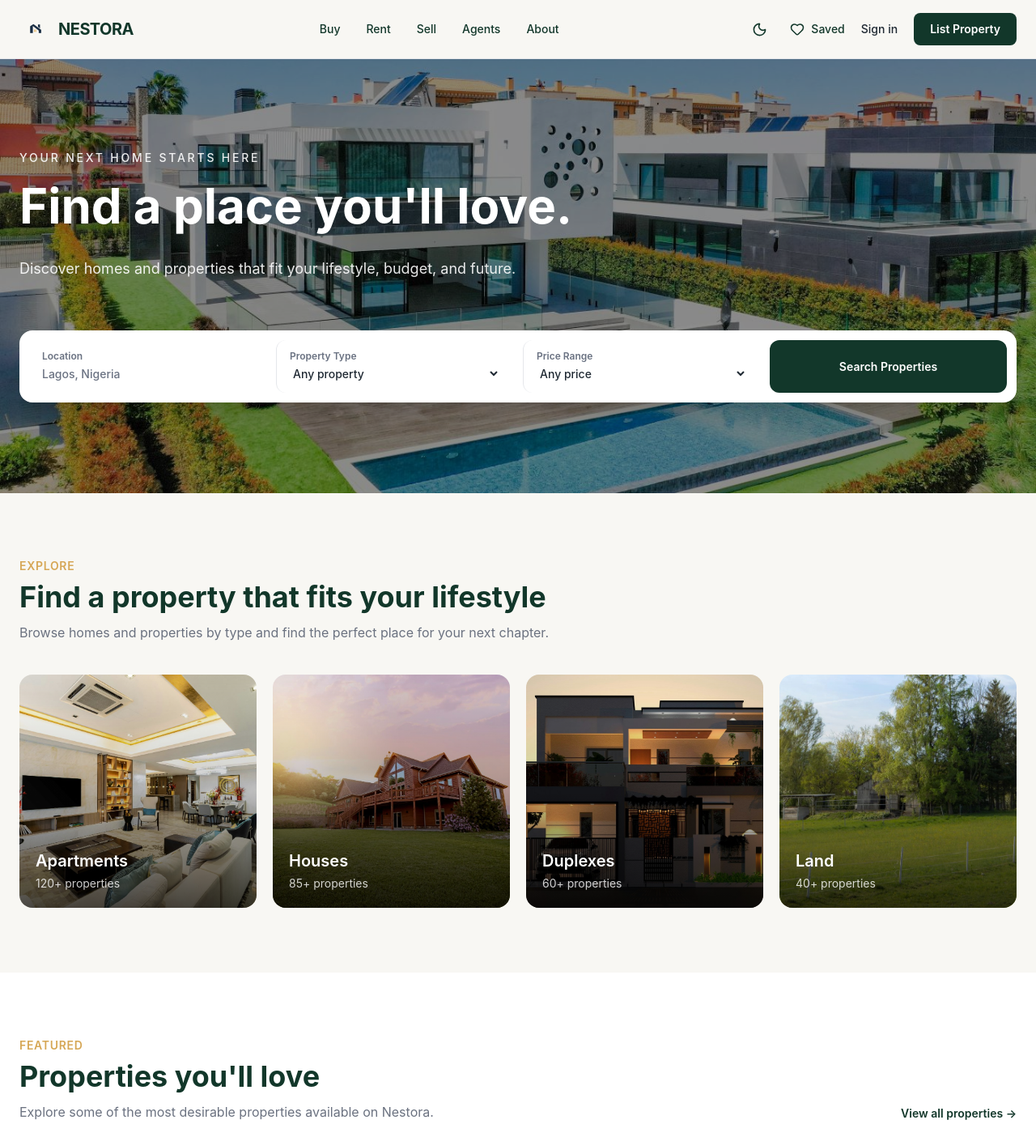
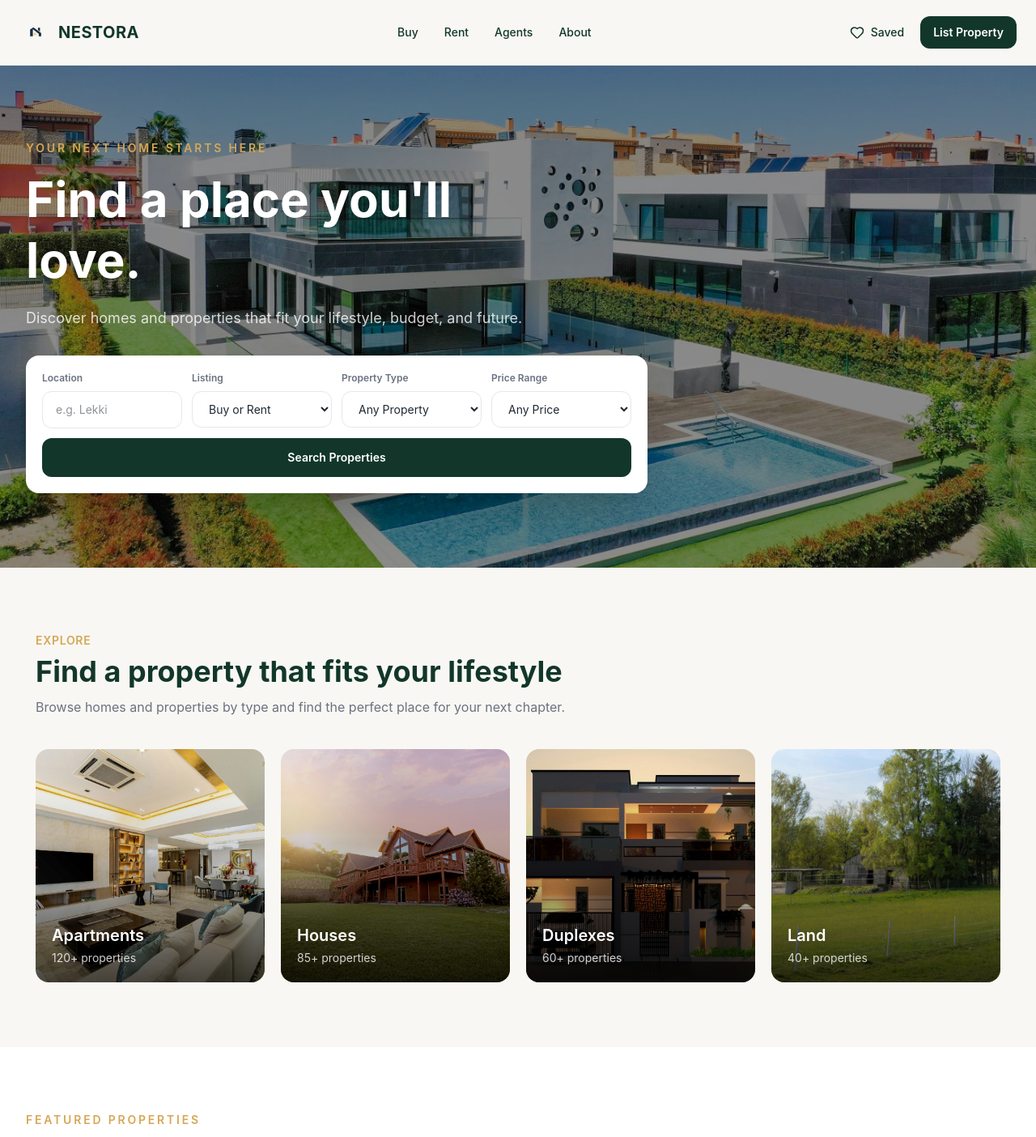
Before and after one commit to Kelvinton/Nestora, a React (Vite) app: page / in a window 1280 px wide. Shown: the top 1404 px of the page at 81% size. Built offline with nearby package versions, Linux system fonts and the light colour scheme.

Commit message:
Modified: ListProperty and created a  NotFound page

```diff
--- a/src/components/home/Categories.jsx
+++ b/src/components/home/Categories.jsx
@@ -28,7 +28,7 @@ const categories = [
 
 function Categories() {
   return (
-    <section className="bg-[#F8F7F3] py-20">
+    <section className="bg-[#F8F7F3] py-20 px-4 md:px-5">
       <div className="mx-auto max-w-7xl px-6">
 
         {/* Section heading */}
--- a/src/components/home/FeaturedProperties.jsx
+++ b/src/components/home/FeaturedProperties.jsx
@@ -3,54 +3,45 @@ import PropertyCard from "./PropertyCard";
 import properties from "../../data/properties";
 
 function FeaturedProperties() {
+  const featuredProperties = properties.slice(0, 6);
+
   return (
-    <section className="bg-white py-20">
-      <div className="mx-auto max-w-7xl px-6">
-
-        <div className="mb-10 items-end justify-between gap-6 md:flex">
-
-            <div>
-                <p className="text-sm font-semibold uppercase tracking-wider text-[#D6A756]">
-                Featured
+    <section className="bg-white px-5 py-16 sm:px-6 lg:px-8 lg:py-20">
+      <div className="mx-auto max-w-7xl">
+        {/* Section heading */}
+        <div className="flex flex-col gap-4 sm:flex-row sm:items-end sm:justify-between">
+          <div className="max-w-2xl">
+            <p className="text-sm font-semibold uppercase tracking-[0.2em] text-[#D6A756]">
+              Featured properties
             </p>
 
-                <h2 className="mt-2 text-3xl font-bold text-[#12372A] md:text-4xl">
-                Properties you'll love
+            <h2 className="mt-2 text-3xl font-bold tracking-tight text-[#12372A] sm:text-4xl">
+              Homes worth taking a closer look at
             </h2>
 
-                <p className="mt-3 max-w-2xl text-[#6B7280]">
-                Explore some of the most desirable properties available
-                on Nestora.
+            <p className="mt-4 text-sm leading-7 text-gray-500 sm:text-base">
+              Explore some of our featured properties selected to
+              help you find your next home.
             </p>
           </div>
 
-
           <Link
             to="/properties"
-            className="hidden shrink-0 text-sm font-semibold text-[#12372A] transition-colors hover:text-[#D6A756] md:block">
+            className="shrink-0 text-sm font-semibold text-[#12372A] transition hover:text-[#D6A756]"
+          >
             View all properties →
           </Link>
-
         </div>
 
-            <div className="grid gap-6 md:grid-cols-2 lg:grid-cols-3">
-            {properties.map((property) => (
+        {/* Property grid */}
+        <div className="mt-10 grid gap-6 sm:grid-cols-2 lg:grid-cols-3">
+          {featuredProperties.map((property) => (
             <PropertyCard
               key={property.id}
               property={property}
             />
           ))}
         </div>
-
-            <div className="mt-8 text-center md:hidden">
-                <Link
-                    to="/properties"
-                    className="text-sm font-semibold text-[#12372A] transition-colors hover:text-[#D6A756]"
-                >
-                    View all properties →
-                </Link>
-            </div>
-
       </div>
     </section>
   );
--- a/src/components/home/Hero.jsx
+++ b/src/components/home/Hero.jsx
@@ -1,91 +1,171 @@
+import { useState } from "react";
+import { useNavigate } from "react-router-dom";
 import heroProperty from "../../assets/images/hero-property.jpg";
 
 function Hero() {
+  const navigate = useNavigate();
+
+  const [location, setLocation] = useState("");
+  const [listingType, setListingType] = useState("All");
+  const [propertyType, setPropertyType] = useState("Any");
+  const [priceRange, setPriceRange] = useState("All");
+
+  const handleSearch = () => {
+    const params = new URLSearchParams();
+
+    if (location.trim()) {
+      params.set("location", location.trim());
+    }
+
+    if (listingType !== "All") {
+      params.set(
+        "listing",
+        listingType === "Buy" ? "sale" : "rent"
+      );
+    }
+
+    if (propertyType !== "Any") {
+      params.set("type", propertyType);
+    }
+
+    if (priceRange !== "All") {
+      params.set("price", priceRange);
+    }
+
+    navigate(`/properties?${params.toString()}`);
+  };
+
   return (
-    <section
-      className="relative bg-cover bg-center"
-      style={{ backgroundImage: `url(${heroProperty})` }}
-    >
+    <section className="relative min-h-155 overflow-hidden">
+      {/* Background image */}
+      <img
+        src={heroProperty}
+        alt="Beautiful modern home"
+        className="absolute inset-0 h-full w-full object-cover"
+      />
 
       {/* Dark overlay */}
-        <div className="absolute inset-0 bg-black/45"></div>
+      <div className="absolute inset-0 bg-black/45" />
 
-      {/* Hero content */}
-        <div className="relative mx-auto max-w-7xl px-6 py-28">
-
-            <div className="max-w-3xl">
-                <p className="mb-3 text-xs font-medium uppercase tracking-[0.2em] text-white/90 sm:text-sm">
+      {/* Content */}
+      <div className="relative mx-auto flex min-h-155 max-w-7xl items-center px-5 py-7 sm:px-6 lg:px-8">
+        <div className="w-full max-w-3xl">
+          <p className="text-sm font-semibold uppercase tracking-[0.2em] text-[#D6A756]">
             Your next home starts here
           </p>
 
-                <h1 className="text-4xl font-bold leading-tight text-white md:text-6xl dark:text-gray-100">
+          <h1 className="mt-4 max-w-2xl text-4xl font-bold leading-tight text-white sm:text-5xl lg:text-6xl">
             Find a place you'll love.
           </h1>
 
-                <p className="mt-6 max-w-2xl text-lg leading-8 text-white/90">
+          <p className="mt-5 max-w-2xl text-base leading-7 text-white/80 sm:text-lg">
             Discover homes and properties that fit your lifestyle,
             budget, and future.
           </p>
 
-            </div>
-
-            {/* Search Content */}
-            <div className="relative z-20 mt-15 rounded-2xl bg-white p-3 shadow-xl dark:bg-[#18231F]">
-                <div className="grid gap-3 md:grid-cols-4">
-
+          {/* Search box */}
+          <div className="mt-8 rounded-2xl bg-white p-4 shadow-2xl sm:p-5">
+            <div className="grid gap-3 md:grid-cols-2 lg:grid-cols-4">
               {/* Location */}
-                    <div className="rounded-xl px-4 py-3">
-                    <label className="block text-xs font-semibold text-gray-500 dark:text-gray-400">
+              <div>
+                <label
+                  htmlFor="location"
+                  className="mb-2 block text-xs font-semibold text-gray-500"
+                >
                   Location
                 </label>
 
                 <input
+                  id="location"
                   type="text"
-                        placeholder="Lagos, Nigeria"
-                        className="mt-1 w-full bg-transparent text-sm font-medium text-[#1F2933] dark:text-gray-600 outline-none placeholder:text-gray-500 dark:placeholder:text-gray-400"
+                  placeholder="e.g. Lekki"
+                  value={location}
+                  onChange={(e) => setLocation(e.target.value)}
+                  className="w-full rounded-xl border border-gray-200 px-4 py-3 text-sm text-[#1F2933] outline-none transition focus:border-[#12372A]"
                 />
               </div>
 
-                    {/* Property Type */}
-                    <div className="rounded-xl px-4 py-3 md:border-l md:border-gray-200">
-                    <label className="block text-xs font-semibold text-gray-500 dark:text-gray-400">
+              {/* Listing type */}
+              <div>
+                <label
+                  htmlFor="listing"
+                  className="mb-2 block text-xs font-semibold text-gray-500"
+                >
+                  Listing
+                </label>
+
+                <select
+                  id="listing"
+                  value={listingType}
+                  onChange={(e) => {
+                    setListingType(e.target.value);
+                    setPriceRange("All");
+                  }}
+                  className="w-full rounded-xl border border-gray-200 bg-white px-4 py-3 text-sm text-[#1F2933] outline-none transition focus:border-[#12372A]"
+                >
+                  <option value="All">Buy or Rent</option>
+                  <option value="Buy">Buy</option>
+                  <option value="Rent">Rent</option>
+                </select>
+              </div>
+
+              {/* Property type */}
+              <div>
+                <label
+                  htmlFor="propertyType"
+                  className="mb-2 block text-xs font-semibold text-gray-500"
+                >
                   Property Type
                 </label>
 
-                    <select className="mt-1 w-full bg-transparent text-sm font-medium text-[#1F2933] dark:text-gray-600 outline-none">
-                        <option>Any property</option>
-                        <option>Apartment</option>
-                        <option>House</option>
-                        <option>Duplex</option>
+                <select
+                  id="propertyType"
+                  value={propertyType}
+                  onChange={(e) => setPropertyType(e.target.value)}
+                  className="w-full rounded-xl border border-gray-200 bg-white px-4 py-3 text-sm text-[#1F2933] outline-none transition focus:border-[#12372A]"
+                >
+                  <option value="Any">Any Property</option>
+                  <option value="Apartment">Apartment</option>
+                  <option value="House">House</option>
+                  <option value="Duplex">Duplex</option>
+                  <option value="Land">Land</option>
                 </select>
               </div>
 
               {/* Price */}
-                    <div className="rounded-xl px-4 py-3 md:border-l md:border-gray-200">
-                    <label className="block text-xs font-semibold text-gray-500 dark:text-gray-400">
+              <div>
+                <label
+                  htmlFor="price"
+                  className="mb-2 block text-xs font-semibold text-gray-500"
+                >
                   Price Range
                 </label>
 
-                    <select className="mt-1 w-full bg-transparent text-sm font-medium text-[#1F2933] dark:text-gray-600  outline-none">
-                        <option>Any price</option>
-                        <option>₦500k - ₦1m</option>
-                        <option>₦1m - ₦3m</option>
-                        <option>₦3m - ₦5m</option>
+                <select
+                  id="price"
+                  value={priceRange}
+                  onChange={(e) => setPriceRange(e.target.value)}
+                  className="w-full rounded-xl border border-gray-200 bg-white px-4 py-3 text-sm text-[#1F2933] outline-none transition focus:border-[#12372A]"
+                >
+                  <option value="All">Any Price</option>
+                  <option value="Under 70m">Under ₦70m</option>
+                  <option value="70m - 100m">₦70m - ₦100m</option>
+                  <option value="Above 100m">Above ₦100m</option>
                 </select>
-                    </div>
-
-                    {/* Search */}
-                    <button className="rounded-xl bg-[#12372A] px-6 py-3 text-sm font-semibold text-white transition hover:bg-[#315C48]">
-                    Search Properties
-                    </button>
-
               </div>
             </div>
 
+            {/* Search button */}
+            <button
+              type="button"
+              onClick={handleSearch}
+              className="mt-3 w-full rounded-xl bg-[#12372A] px-5 py-3.5 text-sm font-semibold text-white transition hover:bg-[#315C48]"
+            >
+              Search Properties
+            </button>
           </div>
-
-
-
+        </div>
+      </div>
     </section>
   );
 }
--- a/src/components/home/PropertyCard.jsx
+++ b/src/components/home/PropertyCard.jsx
@@ -16,7 +16,7 @@ function PropertyCard({ property }) {
   return (
     <article className="group overflow-hidden rounded-2xl border border-gray-200 bg-white shadow-sm transition duration-300 hover:-translate-y-1 hover:shadow-xl">
       {/* Property Image */}
-      <div className="relative h-64 overflow-hidden">
+      <div className="relative h-56 sm:h-64 overflow-hidden">
         <Link to={`/properties/${property.id}`}>
           <img
             src={property.images[0]}
--- a/src/components/layout/Layout.jsx
+++ b/src/components/layout/Layout.jsx
@@ -1,5 +1,5 @@
 import { Outlet } from "react-router-dom";
-import Navbar from "./Navbar";
+import Navbar from "./NavBar";
 import Footer from "./Footer";
 
 function Layout() {
--- a/src/components/layout/NavBar.jsx
+++ b/src/components/layout/NavBar.jsx
@@ -1,86 +1,101 @@
 import { useState } from "react";
 import { Heart, Menu, X } from "lucide-react";
-import { Link } from "react-router-dom";
+import {
+  Link,
+  NavLink,
+  useLocation,
+} from "react-router-dom";
 import logo from "../../assets/images/nestoraLogo.png";
-import DarkModeToggle from "./DarkModeToggle";
 import { useFavorites } from "../../context/FavoritesContext";
 
 function Navbar() {
-  const { favorites } = useFavorites();
   const [isMenuOpen, setIsMenuOpen] = useState(false);
 
+  const { favorites } = useFavorites();
+  const location = useLocation();
+
+  const currentListing = new URLSearchParams(
+    location.search
+  ).get("listing");
+
+  const closeMenu = () => {
+    setIsMenuOpen(false);
+  };
+
+  const navLinks = [
+    {
+      label: "Buy",
+      to: "/properties?listing=sale",
+      active: location.pathname === "/properties" &&
+        currentListing === "sale",
+    },
+    {
+      label: "Rent",
+      to: "/properties?listing=rent",
+      active: location.pathname === "/properties" &&
+        currentListing === "rent",
+    },
+    {
+      label: "Agents",
+      to: "/agents",
+      active: location.pathname === "/agents",
+    },
+    {
+      label: "About",
+      to: "/about",
+      active: location.pathname === "/about",
+    },
+  ];
+
   return (
-    <header className="sticky top-0 z-50 border-b border-gray-200 bg-[#F8F7F3]/95 backdrop-blur-md dark:border-gray-800 dark:bg-[#111817]/95">
-
-      <nav className="mx-auto flex h-18 max-w-7xl items-center justify-between px-6">
-
+    <header className="sticky top-0 z-50 border-b border-gray-200 bg-[#F8F7F3]/95 backdrop-blur-md">
+      <div className="mx-auto flex h-20 max-w-7xl items-center justify-between px-6">
         {/* Logo */}
-        <a href="/" className="flex items-center gap-2">
-
+        <Link
+          to="/"
+          onClick={closeMenu}
+          className="flex items-center gap-2"
+        >
           <img
             src={logo}
             alt="Nestora"
             className="h-10 w-10 object-contain"
           />
 
-          <span className="text-xl font-bold tracking-tight text-[#12372A] dark:text-white">
+          <span className="text-xl font-bold tracking-wide text-[#12372A]">
             NESTORA
           </span>
-
-        </a>
-
+        </Link>
 
         {/* Desktop Navigation */}
-        <div className="hidden items-center gap-8 md:flex">
-
-          <Link
-              to="/properties?listing=sale"
-              onClick={() => setIsMenuOpen(false)}
-              className="block py-3 text-sm font-medium text-[#12372A]"
+        <nav className="hidden items-center gap-8 md:flex">
+          {navLinks.map((link) => (
+            <NavLink
+              key={link.label}
+              to={link.to}
+              className={() =>
+              `text-sm font-medium transition-colors ${
+                link.active
+                  ? "text-[#D6A756]"
+                  : "text-[#12372A] hover:text-[#D6A756]"
+              }`
+            }
             >
-              Buy
-          </Link>
-
-          <Link
-            to="/properties?listing=rent"
-            className="text-sm font-medium text-[#12372A] transition-colors hover:text-[#D6A756]"
-          >
-            Rent
-          </Link>
-
-          <Link
-            to="/properties?listing=sale"
-            className="text-sm font-medium text-[#12372A] transition-colors hover:text-[#D6A756]"
-          >
-            Sell
-          </Link>
-
-          <Link
-            to="/agents"
-            className="text-sm font-medium text-[#12372A] transition-colors hover:text-[#D6A756]"
-          >
-            Agents
-          </Link>
-
-          <Link
-            to="/about"
-            className="text-sm font-medium text-[#12372A] transition-colors hover:text-[#D6A756]"
-          >
-            About
-          </Link>
-
-        </div>
-
+              {link.label}
+            </NavLink>
+          ))}
+        </nav>
 
         {/* Desktop Actions */}
         <div className="hidden items-center gap-5 md:flex">
-
-          <DarkModeToggle />
           <Link
             to="/favorites"
             className="relative flex items-center gap-2 text-sm font-medium text-[#12372A] transition-colors hover:text-[#D6A756]"
           >
-            <Heart size={18} />
+            <Heart
+              size={18}
+              fill={favorites.length > 0 ? "currentColor" : "none"}
+            />
 
             <span>Saved</span>
 
@@ -91,101 +106,69 @@ function Navbar() {
             )}
           </Link>
 
-          <button className="text-sm font-medium text-[#1F2933] transition-colors hover:text-[#12372A] dark:text-gray-200 dark:hover:text-white">
-            Sign in
-          </button>
-
           <Link
             to="/list-property"
-            className="rounded-lg bg-[#12372A] px-5 py-2.5 text-sm font-semibold text-white transition-colors hover:bg-[#315C48]"
+            className="rounded-xl bg-[#12372A] px-4 py-2.5 text-sm font-semibold text-white transition hover:bg-[#315C48]"
           >
             List Property
           </Link>
-
         </div>
 
+        {/* Mobile Menu Button */}
+        <button
+          type="button"
+          onClick={() => setIsMenuOpen((current) => !current)}
+          className="flex h-10 w-10 items-center justify-center rounded-lg text-[#12372A] transition hover:bg-gray-100 md:hidden"
+          aria-label={
+            isMenuOpen ? "Close navigation" : "Open navigation"
+          }
+          aria-expanded={isMenuOpen}
+        >
+          {isMenuOpen ? <X size={23} /> : <Menu size={23} />}
+        </button>
+      </div>
 
-        {/* Mobile Menu Button */}
-        <div className=" flex items-center gap-3 md:hidden">
-
-          <DarkModeToggle />
-          <button
-            onClick={() => setIsMenuOpen(!isMenuOpen)}
-            className="text-[#12372A] dark:text-white">
-
-            {isMenuOpen ? (
-              <X size={26} />
-            ) : (
-              <Menu size={26} />
-            )}
-          </button>
-        </div>
-
-      </nav>
-
-      {/* Mobile View */}
+      {/* Mobile Navigation */}
       <div
-        className={`overflow-hidden border-t border-gray-200 bg-[#F8F7F3] dark:border-gray-800 dark:bg-[#111817] transition-all duration-300 ease-in-out md:hidden ${
+        className={`overflow-hidden border-t border-gray-200 bg-[#F8F7F3] transition-all duration-300 ease-in-out md:hidden ${
           isMenuOpen
-            ? "max-h-125 opacity-100"
+            ? "max-h-150 opacity-100"
             : "max-h-0 opacity-0"
         }`}
       >
-        <div className="mx-auto max-w-7xl px-6 py-6">
-
-          {/* Navigation Links */}
-          <div className="flex flex-col gap-5">
-
-            <Link
-              to="/properties"
-              onClick={() => setIsMenuOpen(false)}
-              className="block py-3 text-sm font-medium text-[#12372A]"
-            >
-              Buy
-            </Link>
-
-            <a
-              href="#"
-              className="text-base font-medium text-[#1F2933] transition-colors hover:text-[#12372A] dark:text-gray-200 dark:hover:text-white "
-            >
-              Rent
-            </a>
-
-            <a
-              href="#"
-              className="text-base font-medium text-[#1F2933] transition-colors hover:text-[#12372A] dark:text-gray-200 dark:hover:text-white"
-            >
-              Sell
-            </a>
-
-            <a
-              href="#"
-              className="text-base font-medium text-[#1F2933] transition-colors hover:text-[#12372A] dark:text-gray-200 dark:hover:text-white"
-            >
-              Agents
-            </a>
-
-            <Link
-              to="/about"
-              className="text-sm font-medium text-[#12372A] transition-colors hover:text-[#D6A756]"
-            >
-              About
-            </Link>
-
-          </div>
-
-          <div className="my-6 border-t border-gray-200" />
-
-          {/* Actions */}
-          <div className="flex flex-col gap-5">
+        <nav className="mx-auto max-w-7xl px-6 py-5">
+          <div className="flex flex-col">
+            {navLinks.map((link) => (
+              <NavLink
+                key={link.label}
+                to={link.to}
+                onClick={closeMenu}
+                className={() =>
+                  `border-b border-gray-100 py-4 text-sm font-medium transition-colors ${
+                    link.active
+                      ? "text-[#D6A756]"
+                      : "text-[#12372A]"
+                  }`
+                }
+              >
+                {link.label}
+              </NavLink>
+            ))}
 
             <Link
               to="/favorites"
-              onClick={() => setIsMenuOpen(false)}
-              className="flex items-center justify-between rounded-lg px-3 py-3 text-sm font-medium text-[#12372A] transition hover:bg-[#12372A]/10"
+              onClick={closeMenu}
+              className="flex items-center justify-between border-b border-gray-100 py-4 text-sm font-medium text-[#12372A]"
             >
               <span className="flex items-center gap-2">
-                <Heart size={18} />
+                <Heart
+                  size={18}
+                  fill={
+                    favorites.length > 0
+                      ? "currentColor"
+                      : "none"
+                  }
+                />
                 Saved
               </span>
 
@@ -196,21 +179,18 @@ function Navbar() {
               )}
             </Link>
 
-            <button className="text-left text-base font-medium text-[#1F2933] dark:text-gray-200 dark:hover:text-white">
-              Sign in
-            </button>
-
-            <button className="w-full rounded-lg bg-[#12372A] px-5 py-3 text-sm font-semibold text-white transition-colors hover:bg-[#315C48]">
+            <Link
+              to="/list-property"
+              onClick={closeMenu}
+              className="mt-5 rounded-xl bg-[#12372A] px-5 py-3 text-center text-sm font-semibold text-white transition hover:bg-[#315C48]"
+            >
               List Property
-            </button>
-
+            </Link>
           </div>
-
-        </div>
+        </nav>
       </div>
-
     </header>
-  )
+  );
 }
 
 export default Navbar;
--- a/src/data/properties.js
+++ b/src/data/properties.js
@@ -8,7 +8,7 @@ const properties = [
   {
     id: 1,
     title: "Modern 4 Bedroom Duplex",
-    location: "Lekki, Lagos",
+    location: "Gwagwalada, Abuja",
     price: "₦85,000,000",
     priceValue: 85000000,
     pricePeriod: "total",
@@ -115,7 +115,7 @@ const properties = [
   {
     id: 5,
     title: "Premium 5 Bedroom Duplex",
-    location: "Ajah, Lagos",
+    location: "ibadan, Oyo",
     price: "₦95,000,000",
     priceValue: 95000000,
     pricePeriod: "total",
--- a/src/pages/Home.jsx
+++ b/src/pages/Home.jsx
@@ -5,6 +5,7 @@ import FeaturedProperties from "../components/home/FeaturedProperties";
 import Locations from "../components/home/Locations";
 import Testimonials from "../components/home/Testimonials";
 import CTA from "../components/home/CTA";
+import WhyChooseNestora from "../components/home/WhyNestora";
 // import Footer from "../components/home/Footer";
 
 function Home() {
@@ -14,7 +15,9 @@ function Home() {
       <Hero />
       <Categories />
       <FeaturedProperties />
+      <WhyChooseNestora />
       <Locations />
+
       <Testimonials />
       <CTA />
       {/* <Footer /> */}
```
Also changed, not shown: src/App.jsx (+7 -0 lines), src/components/home/WhyNestora.jsx (+89 -0 lines), src/pages/PropertyDetails.jsx (+17 -8 lines). Lines whose indentation alone changed are shown as unchanged.
